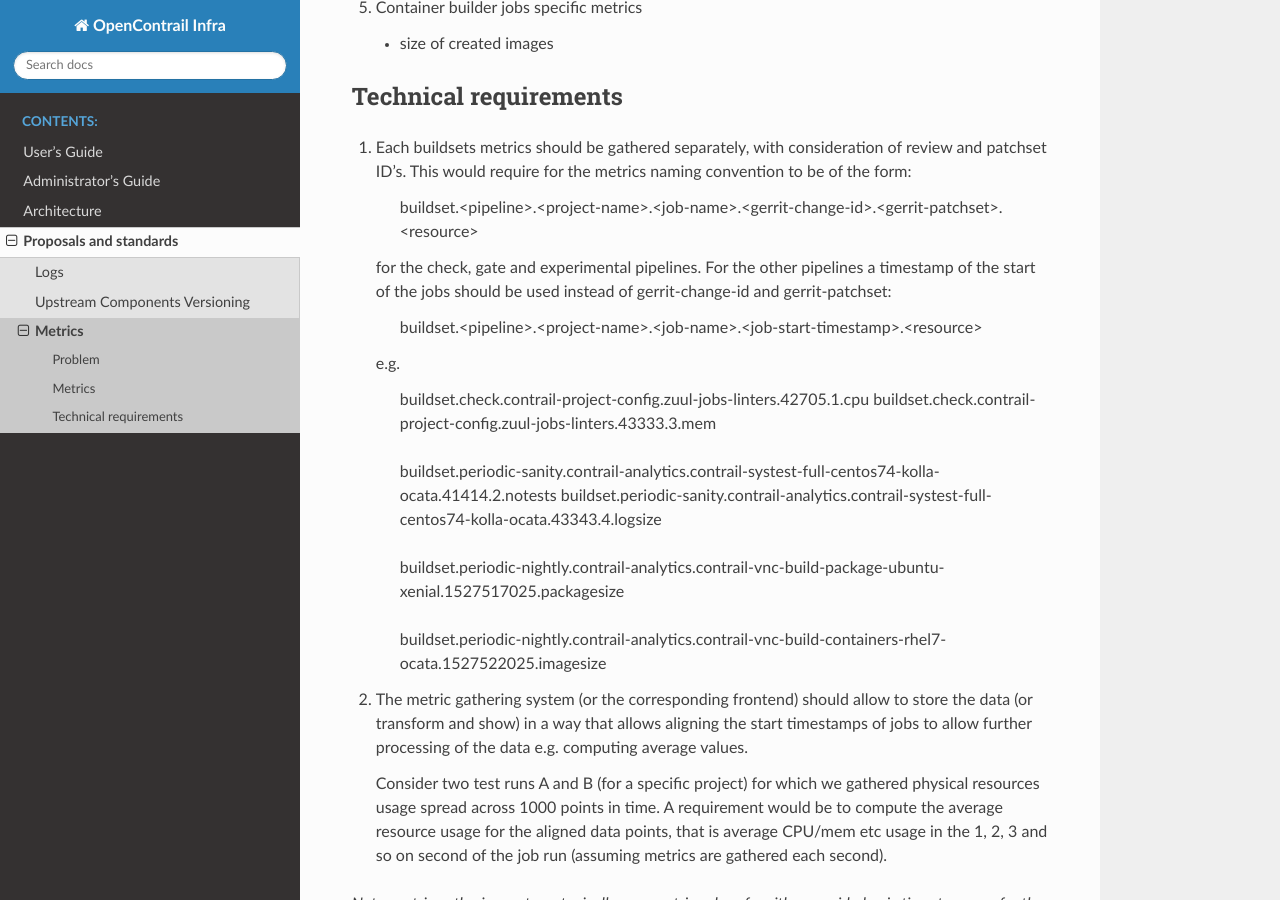
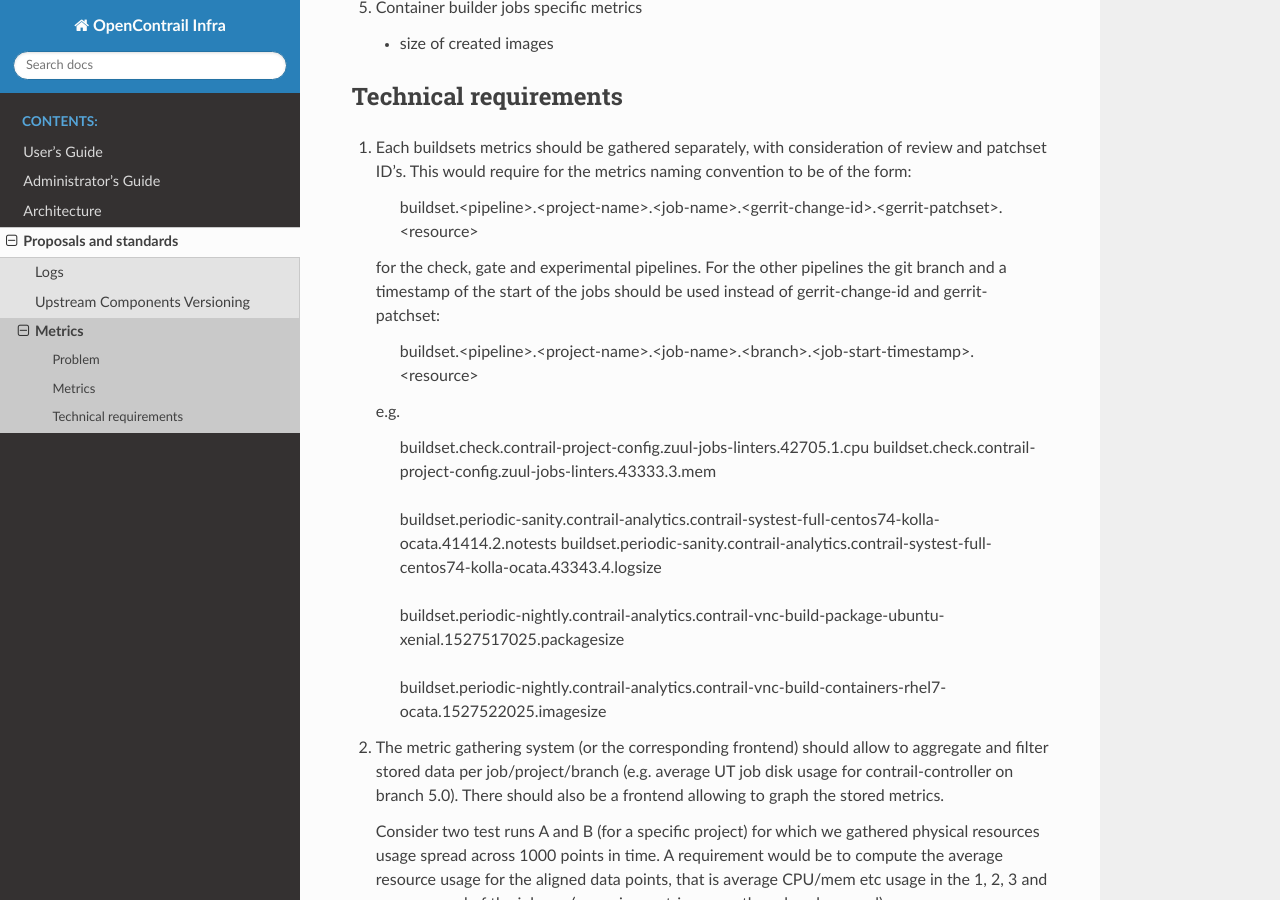
Before and after one commit to wurbanski/contrail-infra-doc, a Sphinx documentation site: the page built from source/rfc/metrics.rst, in a window 1280 px wide and 900 px high, scrolled down 1043 px. Built offline with Sphinx 7.4.7 and the Read the Docs theme 2.0.0, drawn with Linux system fonts in a browser that asks for light colours.

Commit message:
Rephrased technical requirement. Added information that branch should be included in metric name for pipelines other than "check" and "gate"

```diff
--- a/source/rfc/metrics.rst
+++ b/source/rfc/metrics.rst
@@ -54,10 +54,10 @@ Technical requirements
 
       buildset.<pipeline>.<project-name>.<job-name>.<gerrit-change-id>.<gerrit-patchset>.<resource>
 
-    for the check, gate and experimental pipelines. For the other pipelines a timestamp of the start of the jobs should be used
-    instead of gerrit-change-id and gerrit-patchset:
+    for the check, gate and experimental pipelines. For the other pipelines the git branch and a timestamp of the start
+    of the jobs should be used instead of gerrit-change-id and gerrit-patchset:
 
-      buildset.<pipeline>.<project-name>.<job-name>.<job-start-timestamp>.<resource>
+      buildset.<pipeline>.<project-name>.<job-name>.<branch>.<job-start-timestamp>.<resource>
 
     e.g.
 
@@ -71,9 +71,9 @@ Technical requirements
 
       buildset.periodic-nightly.contrail-analytics.contrail-vnc-build-containers-rhel7-ocata.1527522025.imagesize
 
-#.  The metric gathering system (or the corresponding frontend) should allow to store the data (or transform and show)
-    in a way that allows aligning the start timestamps of jobs to allow further processing of the data e.g. computing
-    average values.
+#.  The metric gathering system (or the corresponding frontend) should allow to aggregate and filter stored data
+    per job/project/branch (e.g. average UT job disk usage for contrail-controller on branch 5.0). There should
+    also be a frontend allowing to graph the stored metrics.
 
     Consider two test runs A and B (for a specific project) for which we gathered physical resources
     usage spread across 1000 points in time. A requirement would be to compute the average resource usage for the aligned
```
